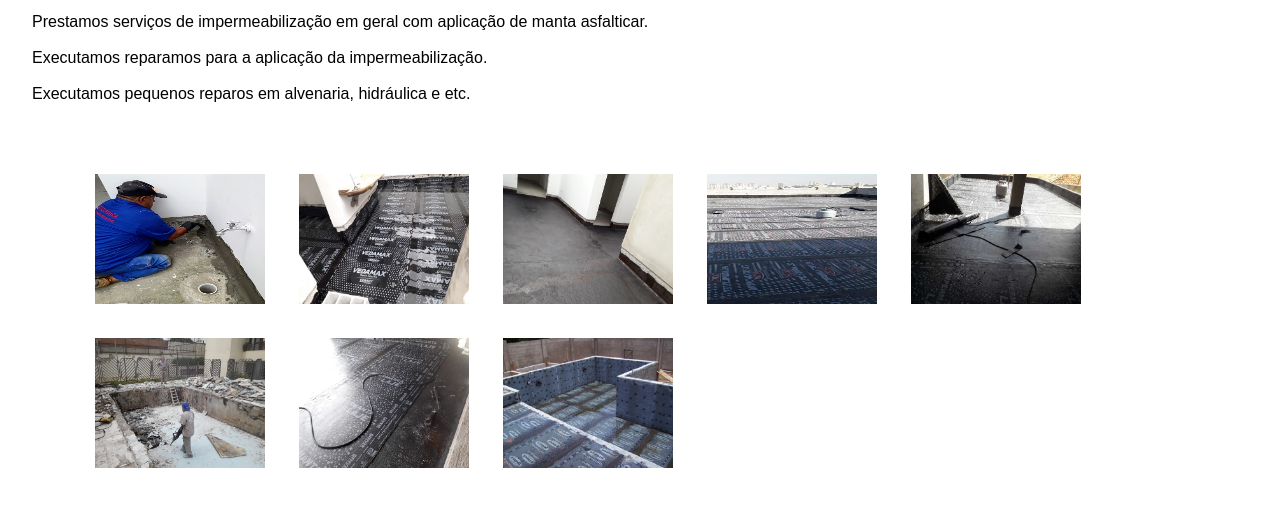
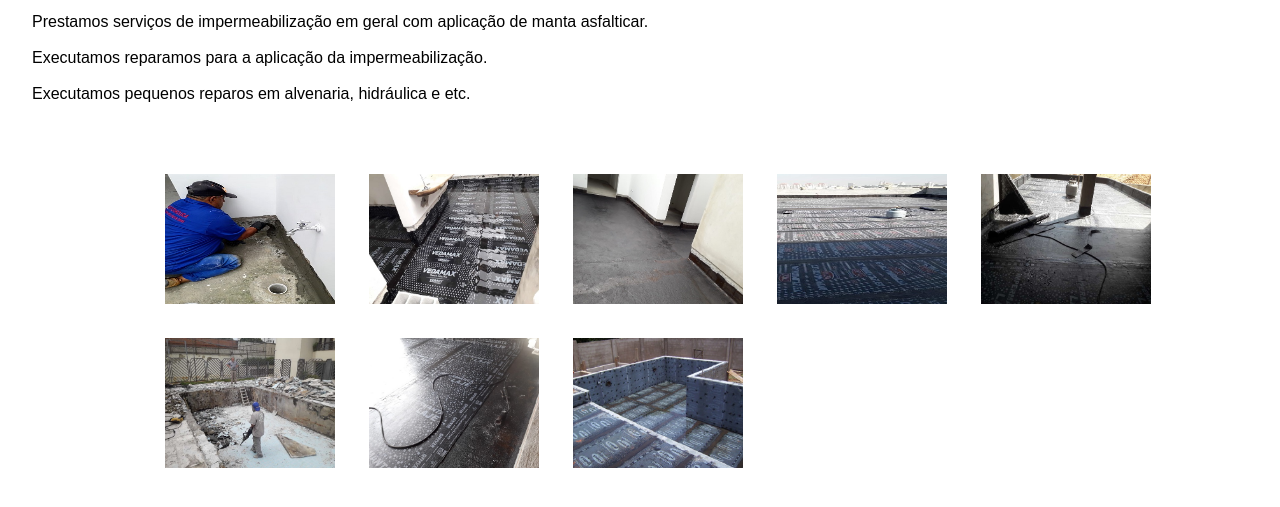
Before and after one commit to Rodrioitit/site, a plain HTML site: page servicos.html in a window 1280 px wide. Shown: the part 89-596 px from the top of the page. Drawn offline with Linux system fonts and the light colour scheme.

Commit message:
Update style.css

```diff
--- a/css/style.css
+++ b/css/style.css
@@ -160,7 +160,7 @@ aside {
 
 .gallery {
     margin: 10px 50px;
-    padding-left: 30px;
+    padding-left: 100px;
 }
 
 .gallery img {
```
